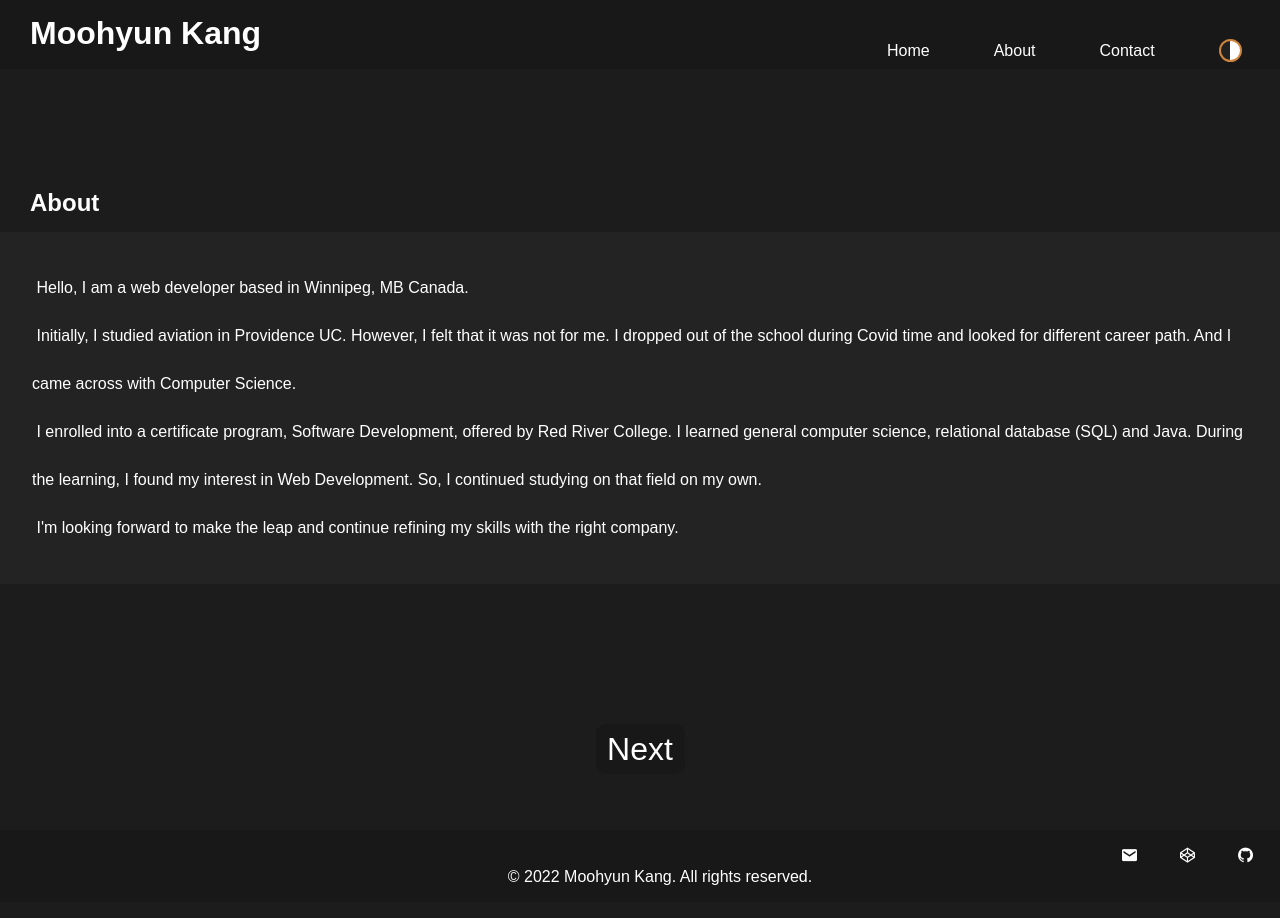
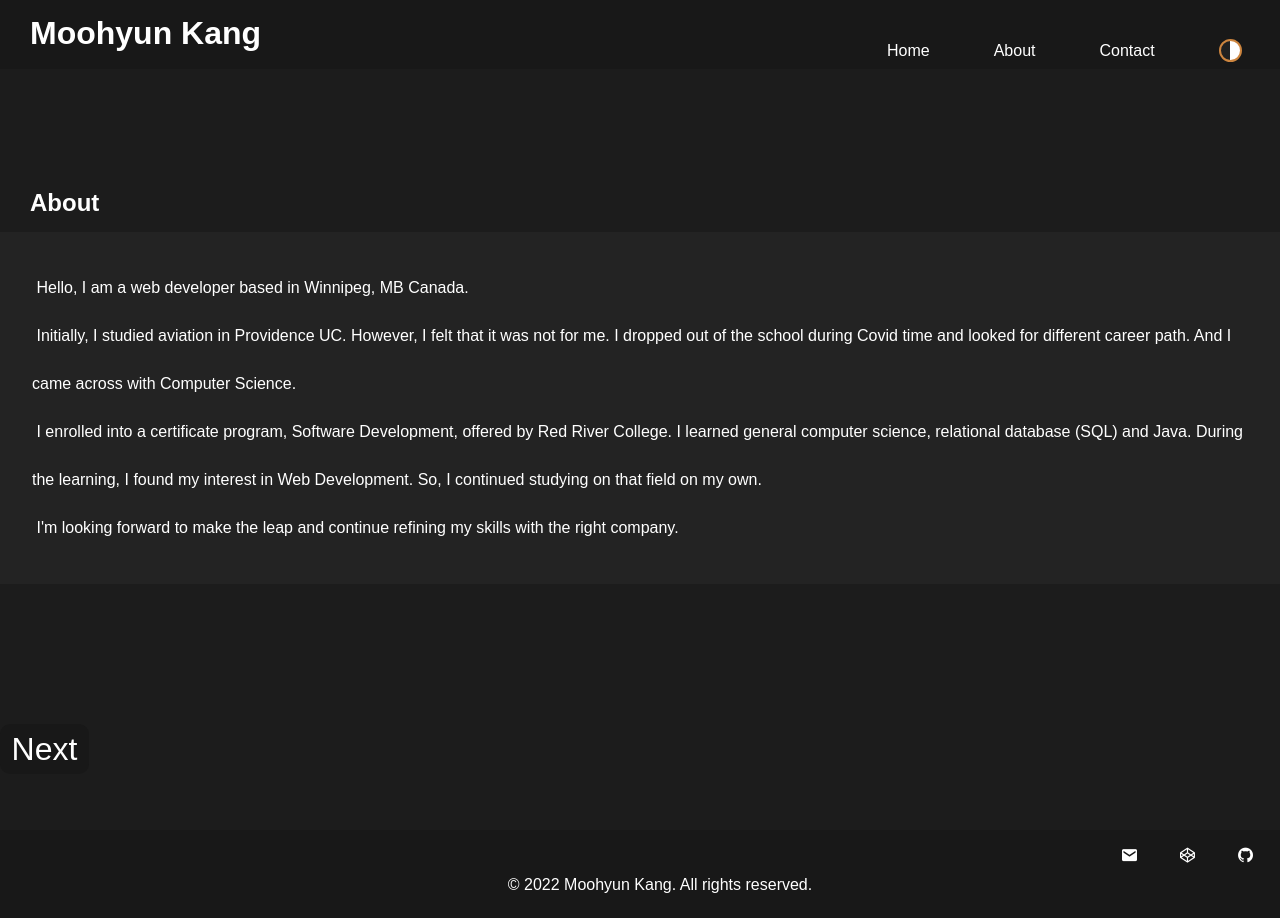
Before and after one commit to grandorca/my-portfolio, a React (Create React App) app: page /about in a window 1280 px wide. Built offline with nearby package versions, Linux system fonts and the light colour scheme.

Commit message:
hompage path change

```diff
--- a/package.json
+++ b/package.json
@@ -2,7 +2,7 @@
   "name": "my-app",
   "version": "0.1.0",
   "private": true,
-  "homepage": "https://moohka.github.io/my-portfolio",
+  "homepage": "https://moohka.github.io",
   "dependencies": {
     "@testing-library/jest-dom": "^5.16.4",
     "@testing-library/react": "^13.2.0",
--- a/src/components/styles/index.css
+++ b/src/components/styles/index.css
@@ -162,9 +162,15 @@ body::-webkit-scrollbar-thumb {
     opacity: 0;
   }
 }
+.next-anchor {
+  display: block;
+  margin: 0 auto;
+}
+
 .next-button {
+  position: relative;
   display: block;
-  position: relative;
+  margin: 0 auto;
   margin-top: 140px;
   width: 88px;
   height: 49px;
@@ -571,12 +577,13 @@ body::-webkit-scrollbar-thumb {
   opacity: 1;
 }
 
+#about {
+  text-align: left;
+}
 #about .main-header {
-  text-align: left;
   margin: 0 0 15px 30px;
 }
 #about .back-div {
-  text-align: left;
   padding: 4vh;
   background-color: var(--theme-back-div);
   border-top: var(--theme-border);
@@ -585,7 +592,6 @@ body::-webkit-scrollbar-thumb {
 }
 #about .back-div #about-me {
   line-height: 3rem;
-  text-align: left;
 }
 
 #contact {
@@ -765,6 +771,8 @@ body::-webkit-scrollbar-thumb {
   }
 }
 #not-found {
+  display: block;
+  text-align: center;
   margin-top: 20vh;
 }
 
@@ -774,7 +782,7 @@ body::-webkit-scrollbar-thumb {
 
 .footer {
   margin-top: 7vh;
-  min-height: 7vh;
+  height: 11vh;
   padding: 2vh 2vw;
   bottom: 0;
   background-color: var(--theme-color);
--- a/src/components/styles/index.scss
+++ b/src/components/styles/index.scss
@@ -127,9 +127,14 @@ body {
   }
 }
 //next-button
+.next-anchor{
+  display:block;
+  margin:0 auto;
+}
 .next-button {
-  display: block;
   position: relative;
+  display:block;
+  margin: 0 auto;
   margin-top: 140px;
   width: 88px;
   height: 49px;
@@ -219,7 +224,7 @@ body {
   text-align: left;
 }
 #title {
-  position: relative;
+  position: relative;//hover over navbar
   margin: 15px 0 16px 30px;
   display: inline-block;
   z-index: 100;
@@ -515,21 +520,18 @@ body {
 }
 //About
 #about {
+  text-align: left;
   & .main-header {
-    text-align: left;
     margin: 0 0 15px 30px;
   }
   & .back-div {
-    text-align: left;
     padding: 4vh;
     background-color: var(--theme-back-div);
     border-top: var(--theme-border);
     border-bottom: var(--theme-border);
     margin-top: 10px;
-
     & #about-me {
       line-height: 3rem;
-      text-align: left;
     }
   }
 }
@@ -664,6 +666,8 @@ body {
 }
 //NotFound
 #not-found {
+  display:block;
+  text-align: center;
   margin-top: 20vh;
 }
 //Footer
@@ -671,8 +675,9 @@ body {
   min-height: 86vh;
 }
 .footer {
+
   margin-top: 7vh;
-  min-height: 7vh;
+  height: 11vh;
   padding: 2vh 2vw;
   bottom: 0;
   background-color: var(--theme-color);
```
Also changed, not shown: 1 other file (tests, documents, lock files or other folders).
